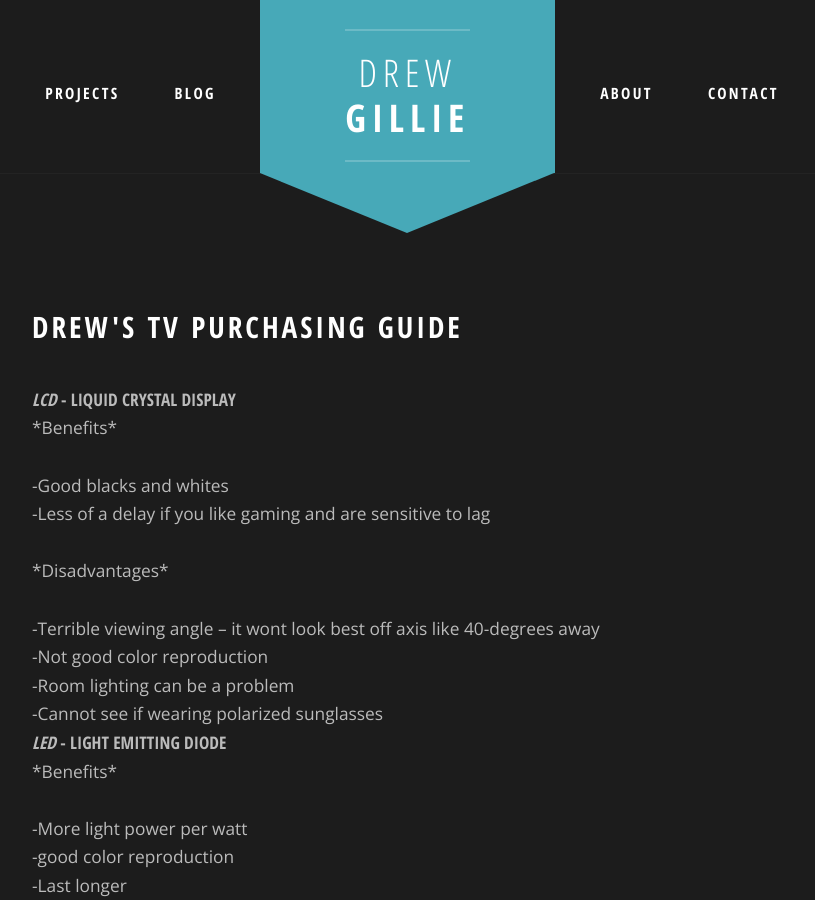
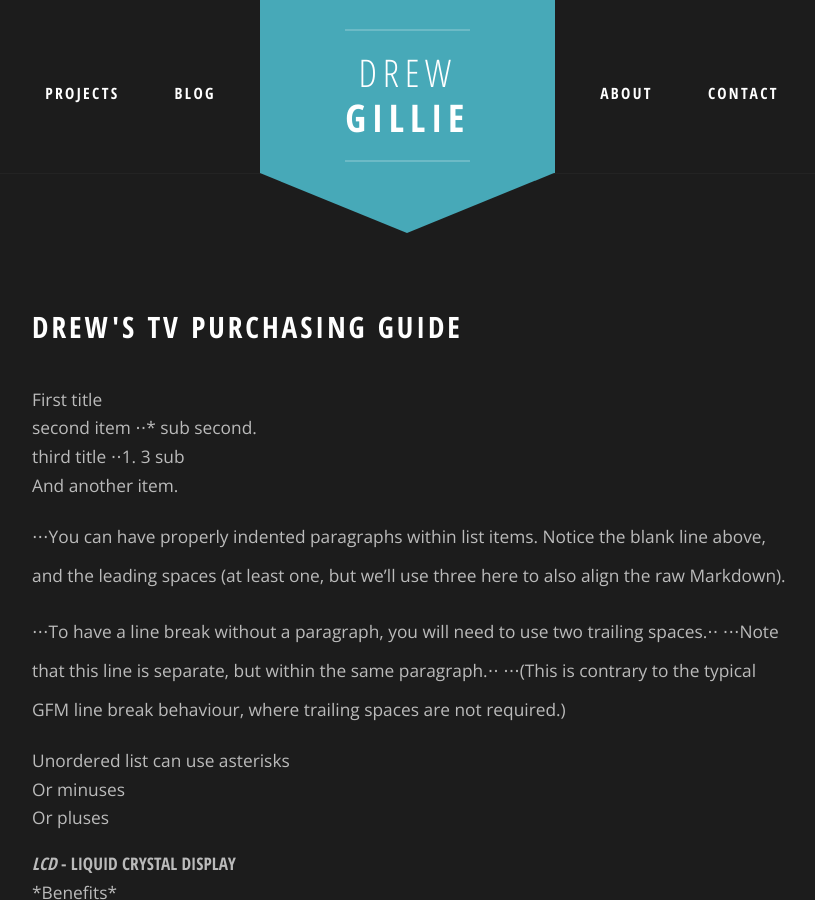
Before and after one commit to drewgillievfx/DrewGillie.com, a Jekyll site: the page built from _posts/2016-08-21-TV-Purchasing-Guide.md, in a window 1280 px wide and 900 px high. Shown: the whole window, without its empty margins (228-1043 px from the left). Built offline with Jekyll 4.4.1, drawn with Linux system fonts in a browser that asks for light colours.

Commit message:
list testing_v01

```diff
--- a/_posts/2016-08-21-TV-Purchasing-Guide.md
+++ b/_posts/2016-08-21-TV-Purchasing-Guide.md
@@ -3,6 +3,25 @@
 title: "Drew's TV Purchasing Guide"
 date: "2016-08-21 21:25:39 -0400"
 ---
+
+
+1. First title
+2. second item
+⋅⋅* sub second.
+3. third title
+⋅⋅1. 3 sub
+4. And another item.
+
+⋅⋅⋅You can have properly indented paragraphs within list items. Notice the blank line above, and the leading spaces (at least one, but we'll use three here to also align the raw Markdown).
+
+⋅⋅⋅To have a line break without a paragraph, you will need to use two trailing spaces.⋅⋅
+⋅⋅⋅Note that this line is separate, but within the same paragraph.⋅⋅
+⋅⋅⋅(This is contrary to the typical GFM line break behaviour, where trailing spaces are not required.)
+
+* Unordered list can use asterisks
+- Or minuses
++ Or pluses
+
 
 
 
```
